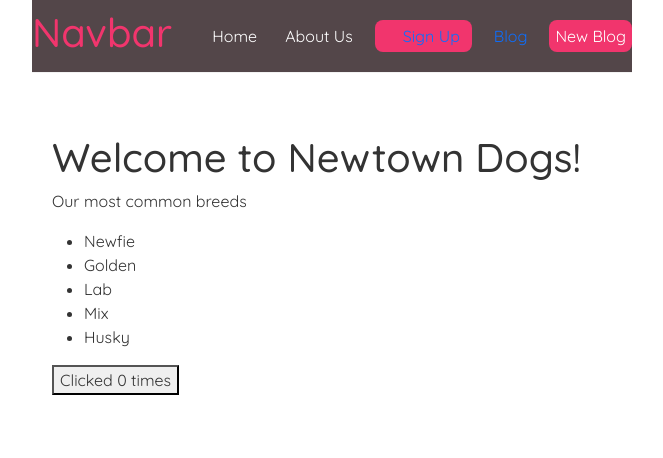
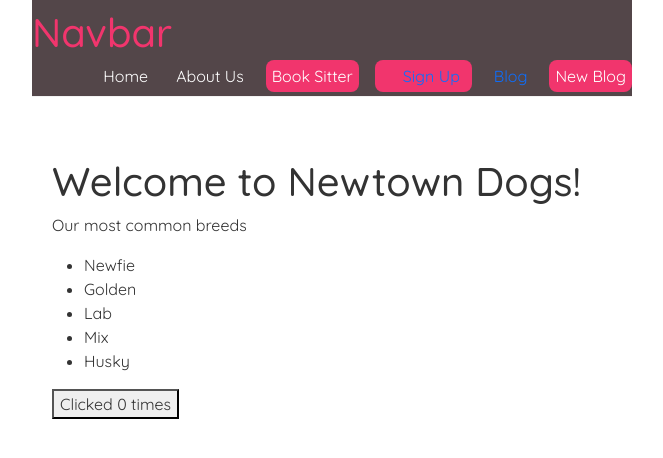
Before and after one commit to mrao2/newtowndogs, a React (Create React App) app in the folder frontend/: page / in a window 1280 px wide. Shown: the top 458 px of the page, without its empty margins (308-971 px from the left). Built offline with nearby package versions, Linux system fonts and the light colour scheme.

Commit message:
'trying to do router for booking page'

```diff
--- a/frontend/src/App.js
+++ b/frontend/src/App.js
@@ -33,8 +33,14 @@ function App() {
             <Route exact path="/Login">
               <Login />
             </Route>
+            <Route exact path="/Login">
+              <Login />
+            </Route>
             <Route path="*">
               <NotFound />
+            </Route>
+            <Route exact path="/bookAppointment">
+              <Login />
             </Route>
           </Switch>
         </div>
--- a/frontend/src/Components/Navbar.js
+++ b/frontend/src/Components/Navbar.js
@@ -21,6 +21,7 @@ function Navbar() {
         >
           About Us
         </a>
+
         <a
           href="/create"
           style={{
@@ -30,7 +31,6 @@ function Navbar() {
           }}
         >
           <Link to="/Login">Sign Up</Link>
-
           <Link to="/bloghome">Blog</Link>
           <Link to="/create" style={{
             color: "white",
--- a/frontend/src/Components/Navbar/Navbar.js
+++ b/frontend/src/Components/Navbar/Navbar.js
@@ -22,6 +22,16 @@ function Navbar() {
         >
           About Us
         </a>
+        <Link
+          to="/bookAppointment"
+          style={{
+            color: "white",
+            backgroundColor: "#f1356d",
+            borderRadius: "8px",
+          }}
+        >
+          Book Sitter
+        </Link>
         <a
           href="/create"
           style={{
```
